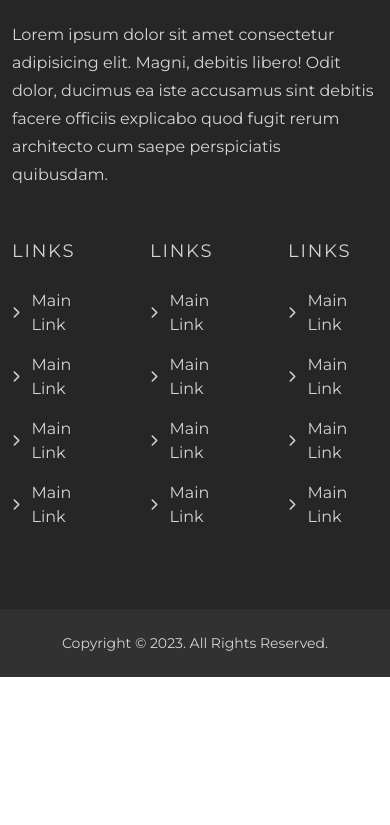
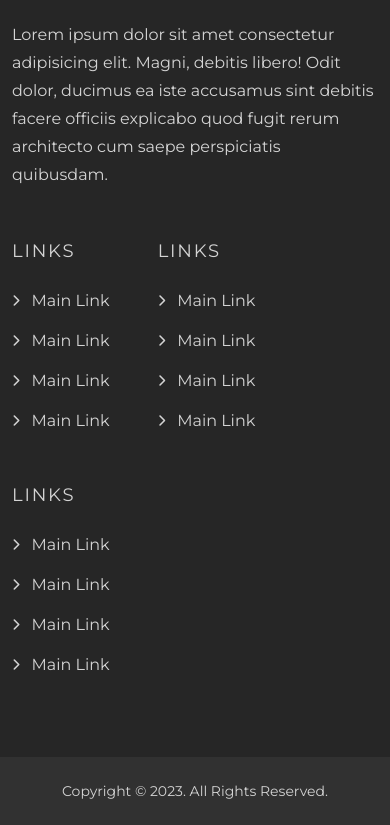
Before and after one commit to mvicsa/tailwind-project, a plain HTML site: page index.html in a window 390 px wide. Shown: the part 5316-6141 px from the top of the page. Before the commit the page ends 5993 px from the top, so only its background shows below. Drawn offline with Linux system fonts and the light colour scheme.

Commit message:
Update index.html

```diff
--- a/index.html
+++ b/index.html
@@ -194,11 +194,12 @@
         </div>
       </section>
       <!-- /Section -->
+      <!-- Footer -->
       <footer class="bg-neutral-800 dark:bg-neutral-900 text-neutral-300">
         <div class="container py-20">
           <div class="flow-root overflow-hidden">
             <div class="flex flex-wrap -m-6">
-              <div class="lg:w-5/12 p-6">
+              <div class="w-full lg:w-5/12 p-6">
                 <div class="lg:w-11/12">
                   <div class="mb-6">
                     <a href="#">
@@ -210,10 +211,10 @@
                   </p>
                 </div>
               </div>
-              <div class="lg:w-7/12 p-6">
-                <div class="flex -m-6">
-                  <div class="lg:w-1/3 p-6">
-                    <h4 class="text-lg uppercase tracking-widest">Links</h4>
+              <div class="w-full lg:w-7/12 p-6">
+                <div class="flex flex-wrap -m-6">
+                  <div class="w-1/2 lg:w-1/3 p-6">
+                    <h4 class="text-lg uppercase tracking-widest text-neutral-400">Links</h4>
                     <div class="flex flex-col items-start mt-6">
                       <a href="#" class="flex items-center group [&:not(:last-child)]:mb-4">
                         <i class="fa fa-chevron-right text-xs me-3"></i>
@@ -233,8 +234,8 @@
                       </a>
                     </div>
                   </div>
-                  <div class="lg:w-1/3 p-6">
-                    <h4 class="text-lg uppercase tracking-widest">Links</h4>
+                  <div class="w-1/2 lg:w-1/3 p-6">
+                    <h4 class="text-lg uppercase tracking-widest text-neutral-400">Links</h4>
                     <div class="flex flex-col items-start mt-6">
                       <a href="#" class="flex items-center group [&:not(:last-child)]:mb-4">
                         <i class="fa fa-chevron-right text-xs me-3"></i>
@@ -254,8 +255,8 @@
                       </a>
                     </div>
                   </div>
-                  <div class="lg:w-1/3 p-6">
-                    <h4 class="text-lg uppercase tracking-widest">Links</h4>
+                  <div class="w-1/2 lg:w-1/3 p-6">
+                    <h4 class="text-lg uppercase tracking-widest text-neutral-400">Links</h4>
                     <div class="flex flex-col items-start mt-6">
                       <a href="#" class="flex items-center group [&:not(:last-child)]:mb-4">
                         <i class="fa fa-chevron-right text-xs me-3"></i>
@@ -286,6 +287,7 @@
           </div>
         </div>
       </footer>
+      <!-- /Footer -->
     </div>
     <!-- /Page Container -->
     <script src="/assets/js/app.js"></script>
```
